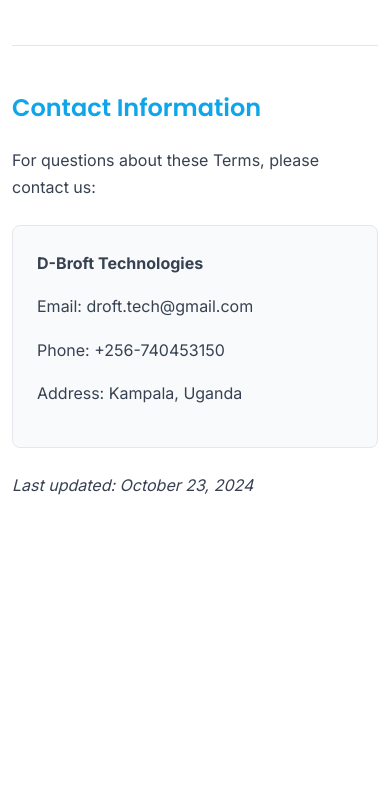
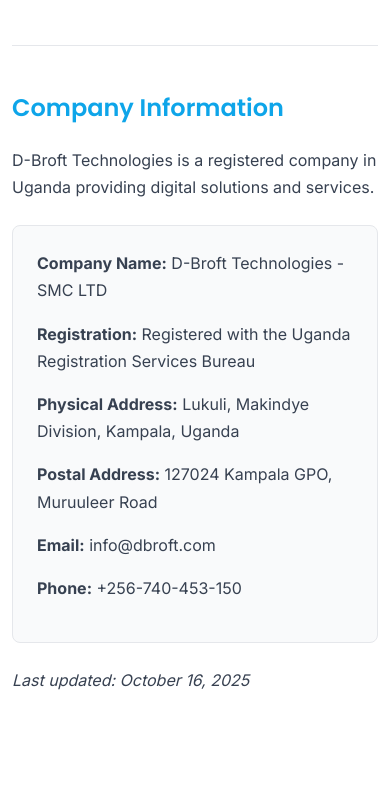
Before and after one commit to dbroft-tech/office, a plain HTML site: page terms.html in a window 390 px wide. Shown: the part 9229-10041 px from the top of the page. Drawn offline with Linux system fonts and the light colour scheme.

Commit message:
Update company contact details across HTML pages
Standardized company contact information, including email, phone, physical and postal addresses, across all HTML files. Updated footer and company info sections for consistency and accuracy, and revised the about page member bio for brevity.

```diff
--- a/terms.html
+++ b/terms.html
@@ -313,16 +313,18 @@
        </section>
 
        <section class="terms-section">
-        <h2>Contact Information</h2>
-        <p>For questions about these Terms, please contact us:</p>
+        <h2>Company Information</h2>
+        <p>D-Broft Technologies is a registered company in Uganda providing digital solutions and services.</p>
         <div class="contact-details">
-         <p><strong>D-Broft Technologies</strong></p>
-         <p>Email: droft.tech@gmail.com</p>
-         <p>Phone: +256-740453150</p>
-         <p>Address: Kampala, Uganda</p>
+         <p><strong>Company Name:</strong> D-Broft Technologies - SMC LTD</p>
+         <p><strong>Registration:</strong> Registered with the Uganda Registration Services Bureau</p>
+         <p><strong>Physical Address:</strong> Lukuli, Makindye Division, Kampala, Uganda</p>
+         <p><strong>Postal Address:</strong> 127024 Kampala GPO, Muruuleer Road</p>
+         <p><strong>Email:</strong> info@dbroft.com</p>
+         <p><strong>Phone:</strong> +256-740-453-150</p>
         </div>
 
-        <p><em>Last updated: October 23, 2024</em></p>
+        <p><em>Last updated: October 16, 2025</em></p>
        </section>
       </div>
      </div>
@@ -375,9 +377,10 @@
       <div class="footer-section">
        <h4>Contact Info</h4>
        <div class="contact-info">
-        <p><strong>Email:</strong> droft.tech@gmail.com</p>
-        <p><strong>Phone:</strong> +256-740453150</p>
-        <p><strong>Location:</strong> Kampala, Uganda</p>
+        <p><strong>Email:</strong> info@dbroft.com</p>
+        <p><strong>Phone:</strong> +256-740-453-150</p>
+        <p><strong>Location:</strong> Lukuli, Makindye, Kampala, Uganda</p>
+        <p><strong>Postal:</strong> 127024 Kampala GPO, Muruuleer Road</p>
        </div>
       </div>
      </div>
```
Also changed, not shown: about.html (+1 -1 lines), contact.html (+2 -2 lines), faq.html (+4 -3 lines), reviews.html (+4 -3 lines), services.html (+1 -1 lines), social.html (+2 -1 lines).
